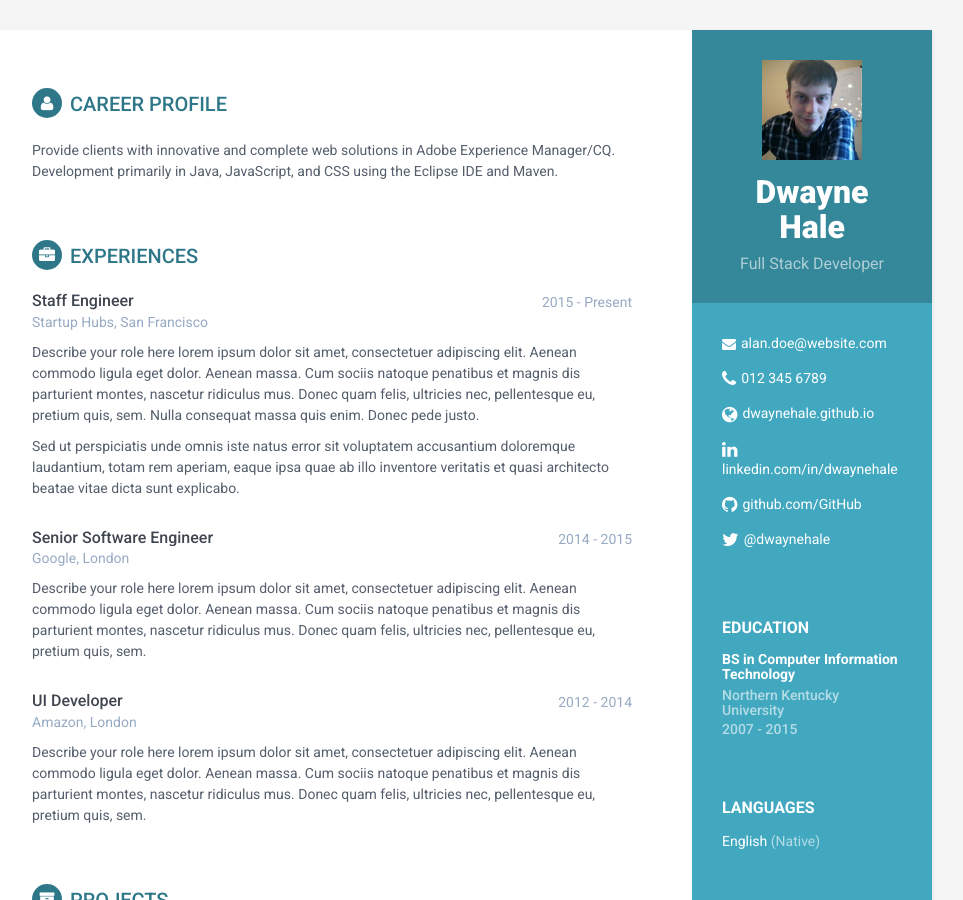
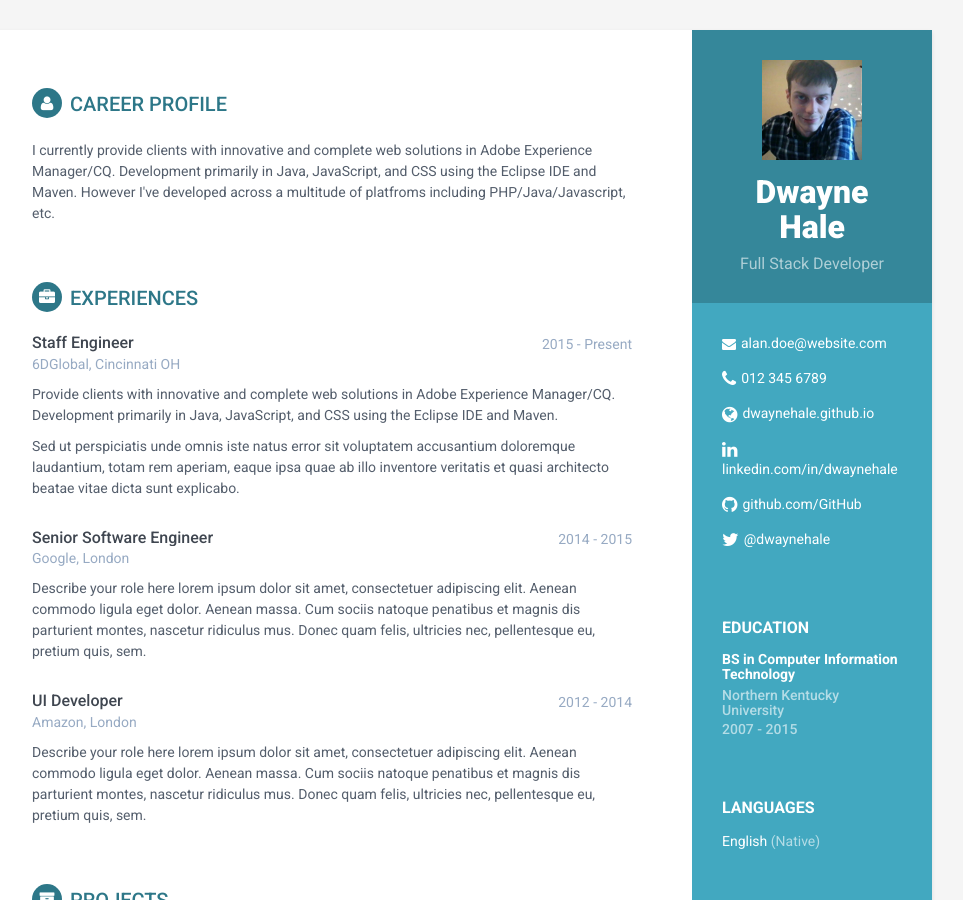
Before and after one commit to dwaynehale/dwaynehale.github.io, a Jekyll site: the page built from index.html, in a window 1280 px wide and 900 px high. Shown: the whole window, without its empty margins (188-1151 px from the left). Built offline with Jekyll 4.4.1, drawn with Linux system fonts in a browser that asks for light colours.

Commit message:
Added some stuff

```diff
--- a/_includes/carrier-profile.html
+++ b/_includes/carrier-profile.html
@@ -1,6 +1,6 @@
 <section class="section summary-section">
 <h2 class="section-title"><i class="fa fa-user"></i>Career Profile</h2>
 <div class="summary">
-    <p>Provide clients with innovative and complete web solutions in Adobe Experience Manager/CQ. Development primarily in Java, JavaScript, and CSS using the Eclipse IDE and Maven.</p>
+    <p>I currently provide clients with innovative and complete web solutions in Adobe Experience Manager/CQ. Development primarily in Java, JavaScript, and CSS using the Eclipse IDE and Maven. However I've developed across a multitude of platfroms including PHP/Java/Javascript, etc.</p>
 </div><!--//summary-->
 </section><!--//section-->
--- a/_includes/experience.html
+++ b/_includes/experience.html
@@ -7,10 +7,10 @@
                             <h3 class="job-title">Staff Engineer</h3>
                             <div class="time">2015 - Present</div>
                         </div><!--//upper-row-->
-                        <div class="company">Startup Hubs, San Francisco</div>
+                        <div class="company">6DGlobal, Cincinnati OH</div>
                     </div><!--//meta-->
                     <div class="details">
-                        <p>Describe your role here lorem ipsum dolor sit amet, consectetuer adipiscing elit. Aenean commodo ligula eget dolor. Aenean massa. Cum sociis natoque penatibus et magnis dis parturient montes, nascetur ridiculus mus. Donec quam felis, ultricies nec, pellentesque eu, pretium quis, sem. Nulla consequat massa quis enim. Donec pede justo.</p>
+                        <p>Provide clients with innovative and complete web solutions in Adobe Experience Manager/CQ. Development primarily in Java, JavaScript, and CSS using the Eclipse IDE and Maven.</p>
                         <p>Sed ut perspiciatis unde omnis iste natus error sit voluptatem accusantium doloremque laudantium, totam rem aperiam, eaque ipsa quae ab illo inventore veritatis et quasi architecto beatae vitae dicta sunt explicabo. </p>
                     </div><!--//details-->
                 </div><!--//item-->
```
